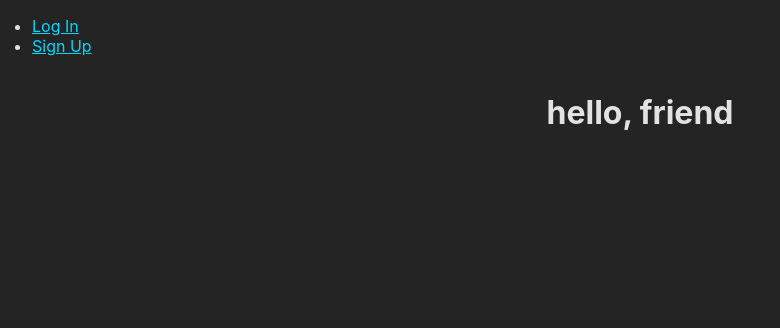
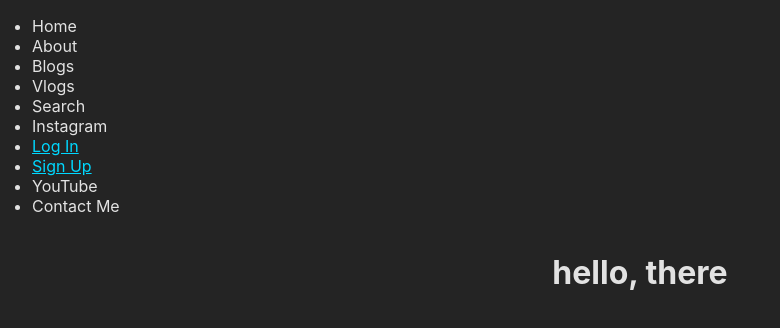
Before and after one commit to brooklinlee/salt-and-pine-front-end, a React (Vite) app: page / in a window 1280 px wide. Shown: the top 328 px of the page, without its empty margins (0-780 px from the left). Built offline with nearby package versions, Linux system fonts and the light colour scheme; no server answers.

Commit message:
set up basic reusable components and base loading page

```diff
--- a/index.html
+++ b/index.html
@@ -4,7 +4,8 @@
     <meta charset="UTF-8" />
     <link rel="icon" type="image/svg+xml" href="/vite.svg" />
     <meta name="viewport" content="width=device-width, initial-scale=1.0" />
-    <title>🚀</title>
+    <script src="https://kit.fontawesome.com/a84b7589eb.js" crossorigin="anonymous"></script>
+    <title>Salt + Pine</title>
   </head>
   <body>
     <div id="root"></div>
--- a/src/components/NavBar/NavBar.jsx
+++ b/src/components/NavBar/NavBar.jsx
@@ -7,14 +7,30 @@ const NavBar = ({ user, handleLogout }) => {
       {user ?
         <ul>
           <li>Welcome, {user.name}</li>
+          <li>Home</li>
+          <li>About</li>
+          <li>Blogs</li>
+          <li>Vlogs</li>
+          <li>Search</li>
           <li><NavLink to="/profiles">Profiles</NavLink></li>
           <li><NavLink to="" onClick={handleLogout}>LOG OUT</NavLink></li>
           <li><NavLink to="/auth/change-password">Change Password</NavLink></li>
+          <li>Instagram</li>
+          <li>YouTube</li>
+          <li>Contact Me</li>
         </ul>
       :
         <ul>
+          <li>Home</li>
+          <li>About</li>
+          <li>Blogs</li>
+          <li>Vlogs</li>
+          <li>Search</li>
+          <li>Instagram</li>
           <li><NavLink to="/auth/login">Log In</NavLink></li>
           <li><NavLink to="/auth/signup">Sign Up</NavLink></li>
+          <li>YouTube</li>
+          <li>Contact Me</li>
         </ul>
       }
     </nav>
--- a/src/pages/Landing/Landing.jsx
+++ b/src/pages/Landing/Landing.jsx
@@ -1,10 +1,13 @@
+// components
+
+
 // css
 import styles from './Landing.module.css'
 
 const Landing = ({ user }) => {
   return (
     <main className={styles.container}>
-      <h1>hello, {user ? user.name : 'friend'}</h1>
+      <h1>hello, {user ? user.name : 'there'}</h1>
     </main>
   )
 }
```
Also changed, not shown: src/components/AuthorInfo/AuthorInfo.jsx (added, +18 -0 lines), src/components/DateCard/DateCard.jsx (added, +10 -0 lines), src/pages/Loading/Loading.jsx (added, +10 -0 lines), src/components/Icon/Icon.jsx (added).
